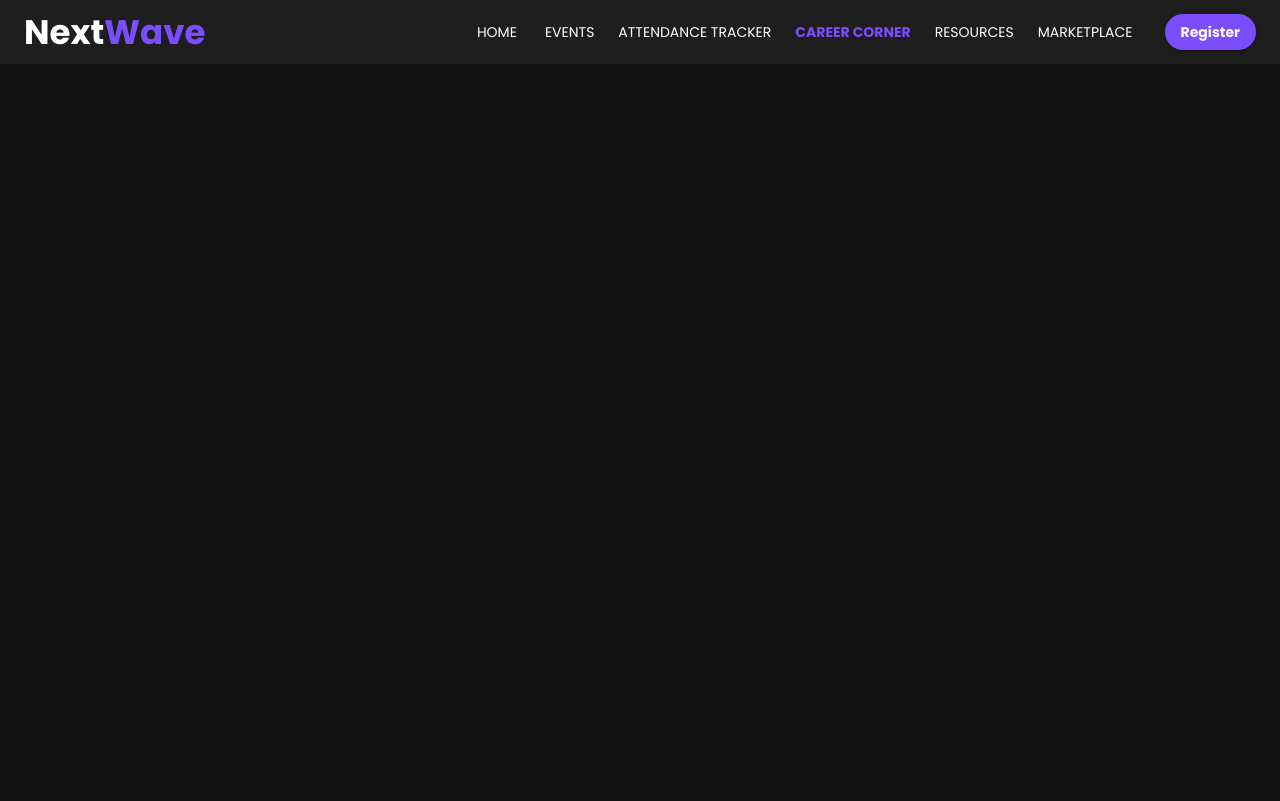
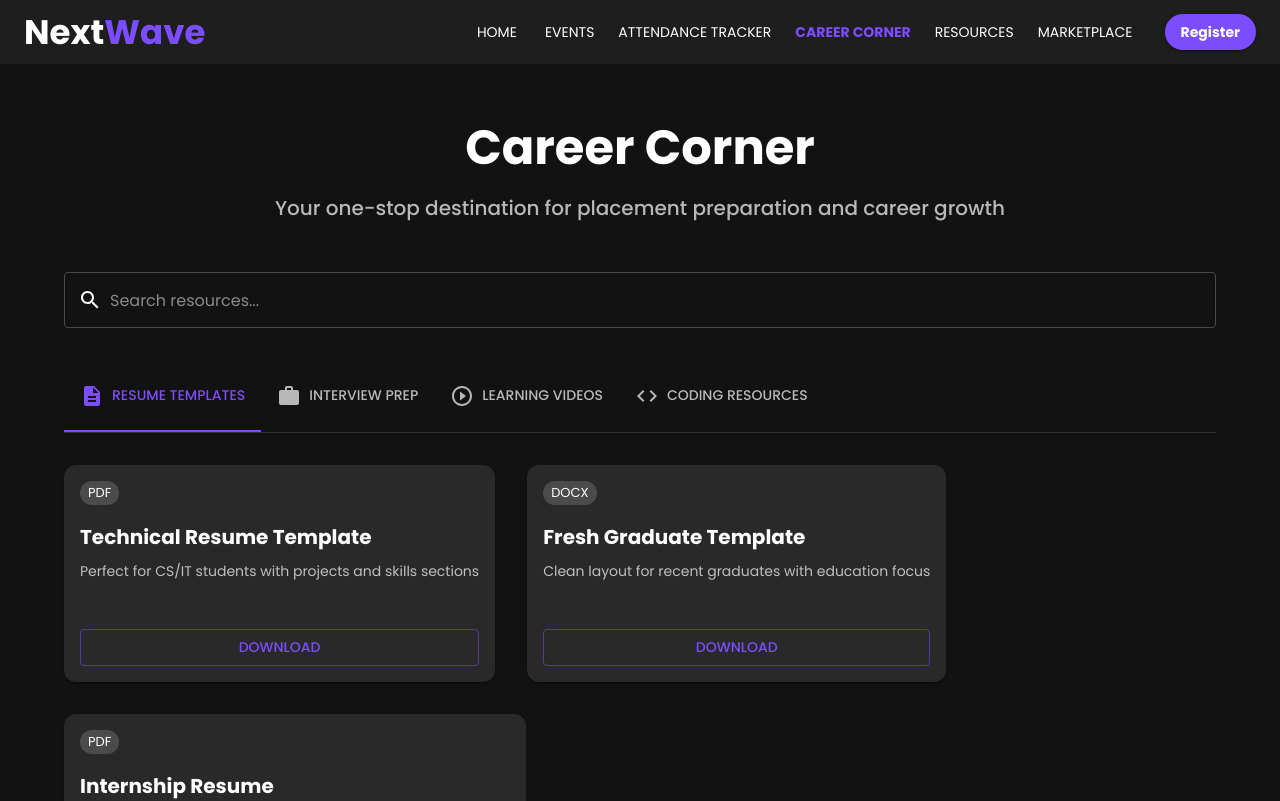
Before and after one commit to AnishaGupta-tech/NextWave, a React (Create React App) app: page /career-corner in a window 1280 px wide. Shown: the top 801 px of the page. Built offline with nearby package versions, Linux system fonts and the light colour scheme.

Commit message:
fixed connectivity issue in career corner

```diff
--- a/src/App.js
+++ b/src/App.js
@@ -29,7 +29,8 @@ function App() {
               <Route path="/" element={<Home />} />
               <Route path="/events" element={<EventsPage />} />
               <Route path="/attendance-tracker" element={<AttendanceTracker />} />
-              <Route path="/collab-zone" element={<Collab />} />
+              <Route path="/career-corner" element={<Collab />} />
+
               <Route path="/marketplace" element={<Marketplace />} />
               <Route path="/resources" element={<Notes />} />
               {/* You can add more routes like /resources later */}
--- a/src/pages/Collab.js
+++ b/src/pages/Collab.js
@@ -29,7 +29,7 @@ import {
   Code as CodingIcon
 } from '@mui/icons-material';
 
-const CareerCorner = () => {
+const Collab = () => {
   const [tabValue, setTabValue] = useState(0);
   const [searchQuery, setSearchQuery] = useState('');
 
@@ -410,4 +410,4 @@ const CareerCorner = () => {
   );
 };
 
-export default CareerCorner;
+export default Collab;
```
